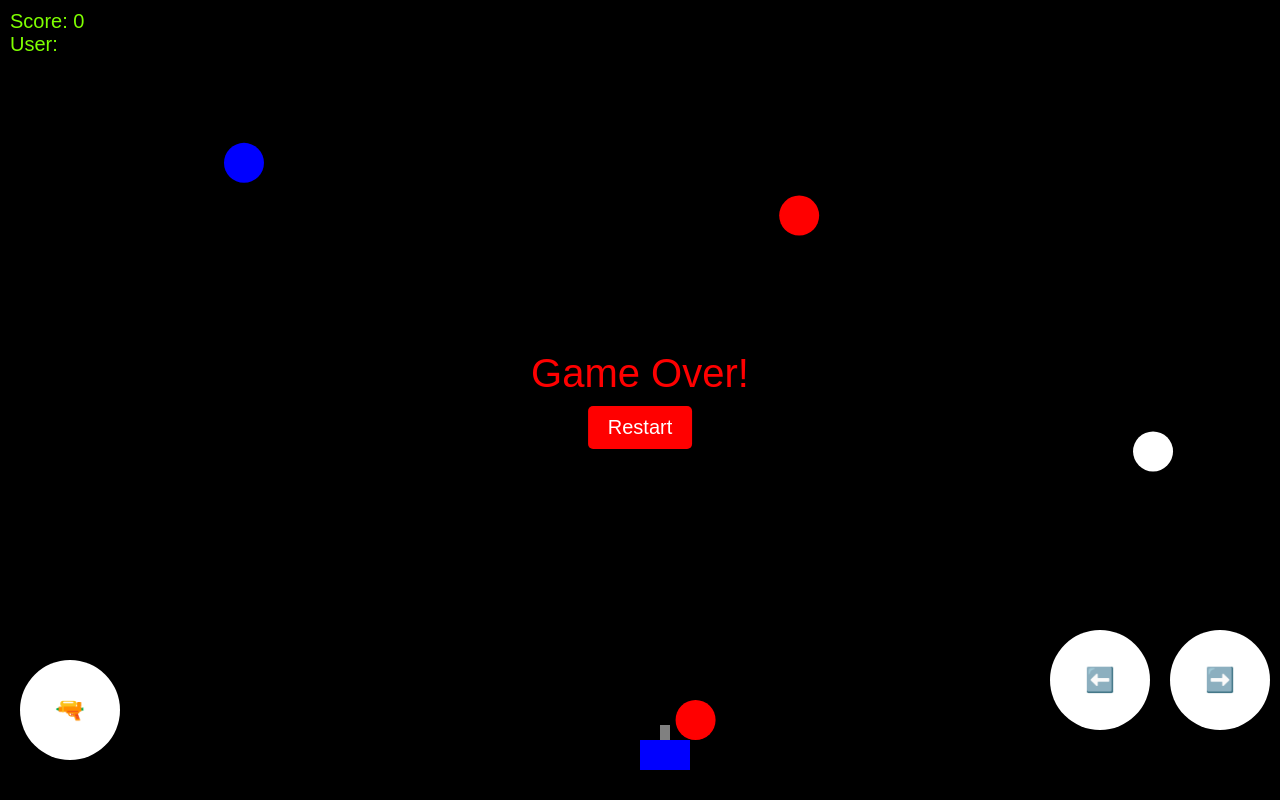
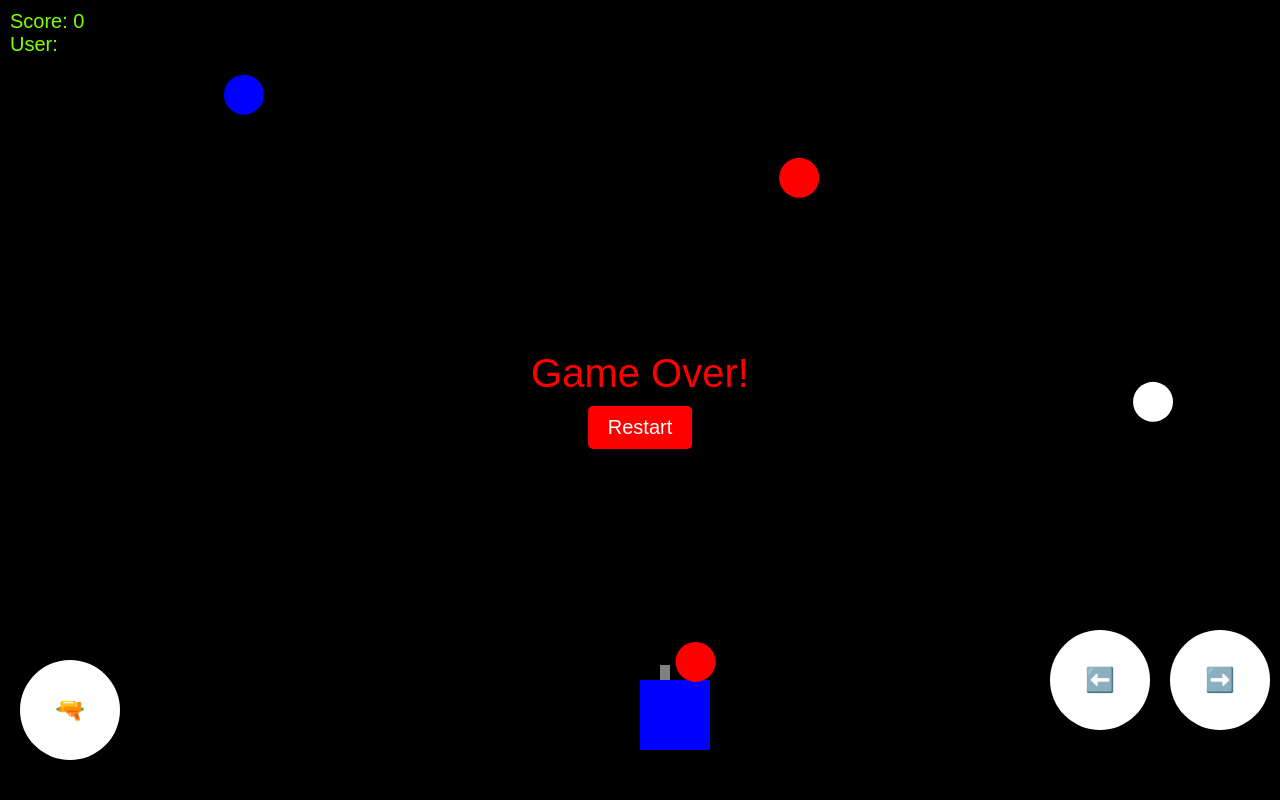
Before and after one commit to Anuvedhh/game, a plain HTML site: page game.html in a window 1280 px wide. Shown: the top 800 px of the page. Drawn offline with Linux system fonts and the light colour scheme.

Commit message:
Add files via upload

```diff
--- a/game.html
+++ b/game.html
@@ -2,7 +2,7 @@
 <html lang="en">
 <head>
     <meta charset="UTF-8">
-    <meta name="viewport" content="width=device-width, initial-scale=1.0">
+    <meta name="viewport" content="width=device-width,">
     <title>Advanced 2D Shooting Game</title>
     <link rel="stylesheet" href="gstyles.css">
 </head>
--- a/gscript.js
+++ b/gscript.js
@@ -21,7 +21,7 @@
 function resetGame() {
     score = 0;
     gameOver = false;
-    player = { x: canvas.width / 2, y: canvas.height - 60, width: 50, height: 30, color: 'blue', bullets: [] };
+    player = { x: canvas.width / 2, y: canvas.height - 120, width: 70, height: 70, color: 'blue', bullets: [] };
     enemies = [];
     moveLeft = false;
     moveRight = false;
```
